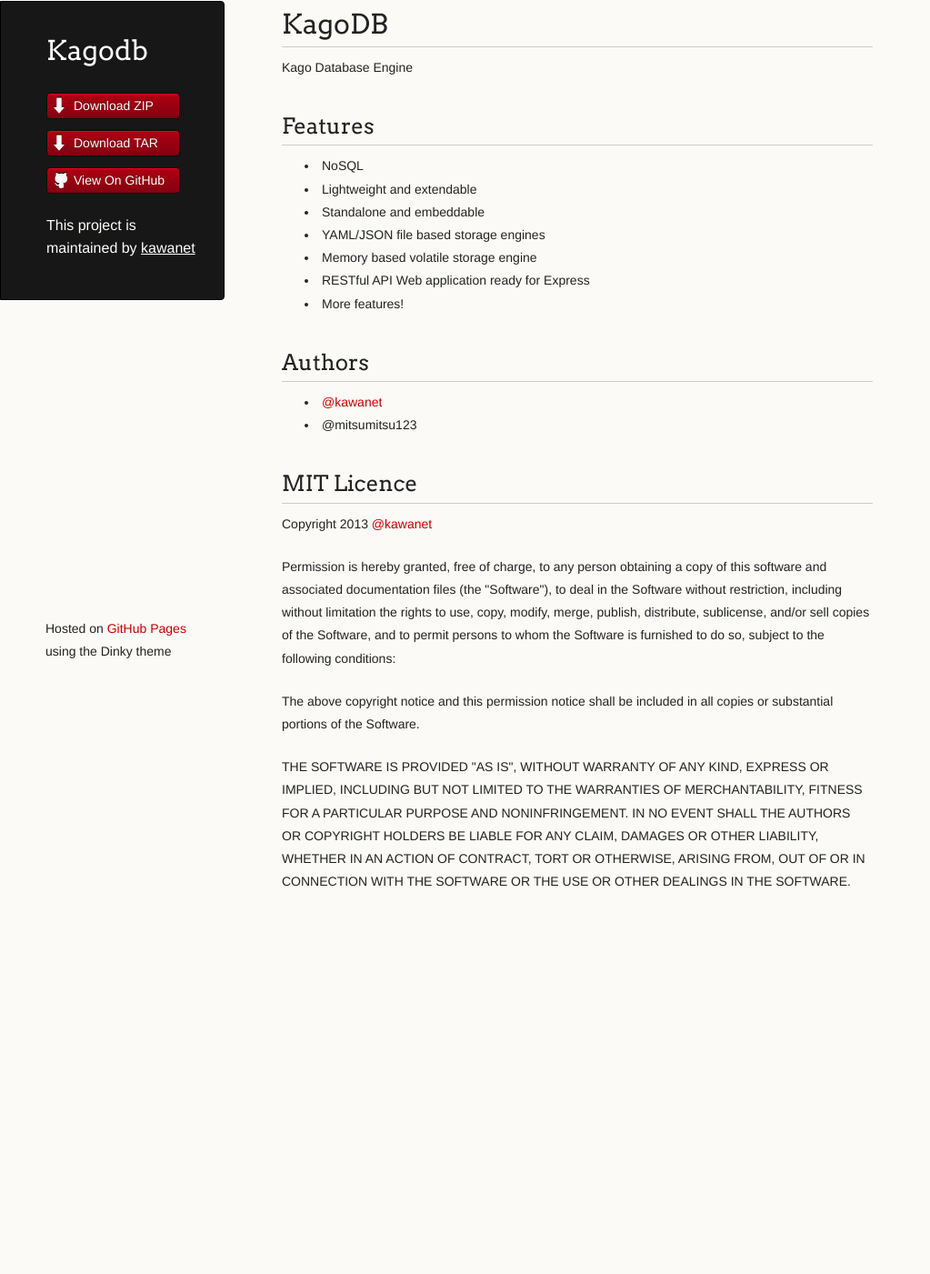
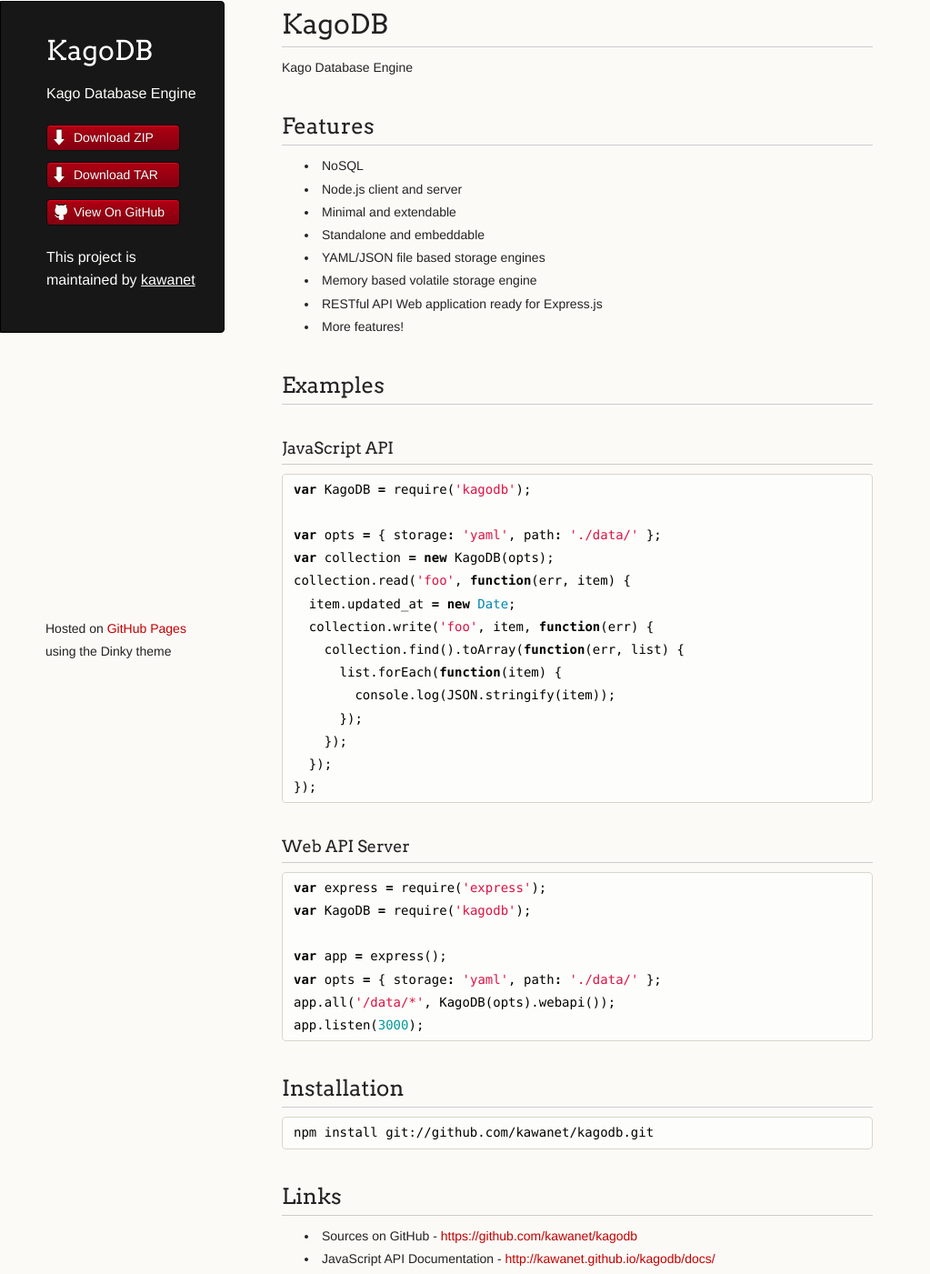
Before and after one commit to kawanet/kagodb, a plain HTML site: page index.html in a window 1280 px wide. Shown: the part 39-1440 px from the top of the page at 91% size, without its empty margins (0-1023 px from the left). Before the commit the page ends 1093 px from the top, so only its background shows below. Drawn offline with Linux system fonts and the light colour scheme.

```diff
--- a/index.html
+++ b/index.html
@@ -3,7 +3,7 @@
   <head>
     <meta charset="utf-8">
     <meta http-equiv="X-UA-Compatible" content="chrome=1">
-    <title>Kagodb by kawanet</title>
+    <title>KagoDB by kawanet</title>
 
     <link rel="stylesheet" href="stylesheets/styles.css">
     <link rel="stylesheet" href="stylesheets/pygment_trac.css">
@@ -16,8 +16,8 @@
   <body>
     <div class="wrapper">
       <header>
-        <h1 class="header">Kagodb</h1>
-        <p class="header"></p>
+        <h1 class="header">KagoDB</h1>
+        <p class="header">Kago Database Engine</p>
 
         <ul>
           <li class="download"><a class="buttons" href="https://github.com/kawanet/kagodb/zipball/master">Download ZIP</a></li>
@@ -40,12 +40,61 @@
 
 <ul>
 <li>NoSQL</li>
-<li>Lightweight and extendable</li>
+<li>Node.js client and server</li>
+<li>Minimal and extendable</li>
 <li>Standalone and embeddable</li>
 <li>YAML/JSON file based storage engines</li>
 <li>Memory based volatile storage engine</li>
-<li>RESTful API Web application ready for Express</li>
+<li>RESTful API Web application ready for Express.js</li>
 <li>More features!</li>
+</ul><h2>
+<a name="examples" class="anchor" href="#examples"><span class="octicon octicon-link"></span></a>Examples</h2>
+
+<h3>
+<a name="javascript-api" class="anchor" href="#javascript-api"><span class="octicon octicon-link"></span></a>JavaScript API</h3>
+
+<div class="highlight"><pre><span class="kd">var</span> <span class="nx">KagoDB</span> <span class="o">=</span> <span class="nx">require</span><span class="p">(</span><span class="s1">'kagodb'</span><span class="p">);</span>
+
+<span class="kd">var</span> <span class="nx">opts</span> <span class="o">=</span> <span class="p">{</span> <span class="nx">storage</span><span class="o">:</span> <span class="s1">'yaml'</span><span class="p">,</span> <span class="nx">path</span><span class="o">:</span> <span class="s1">'./data/'</span> <span class="p">};</span>
+<span class="kd">var</span> <span class="nx">collection</span> <span class="o">=</span> <span class="k">new</span> <span class="nx">KagoDB</span><span class="p">(</span><span class="nx">opts</span><span class="p">);</span>
+<span class="nx">collection</span><span class="p">.</span><span class="nx">read</span><span class="p">(</span><span class="s1">'foo'</span><span class="p">,</span> <span class="kd">function</span><span class="p">(</span><span class="nx">err</span><span class="p">,</span> <span class="nx">item</span><span class="p">)</span> <span class="p">{</span>
+  <span class="nx">item</span><span class="p">.</span><span class="nx">updated_at</span> <span class="o">=</span> <span class="k">new</span> <span class="nb">Date</span><span class="p">;</span>
+  <span class="nx">collection</span><span class="p">.</span><span class="nx">write</span><span class="p">(</span><span class="s1">'foo'</span><span class="p">,</span> <span class="nx">item</span><span class="p">,</span> <span class="kd">function</span><span class="p">(</span><span class="nx">err</span><span class="p">)</span> <span class="p">{</span>
+    <span class="nx">collection</span><span class="p">.</span><span class="nx">find</span><span class="p">().</span><span class="nx">toArray</span><span class="p">(</span><span class="kd">function</span><span class="p">(</span><span class="nx">err</span><span class="p">,</span> <span class="nx">list</span><span class="p">)</span> <span class="p">{</span>
+      <span class="nx">list</span><span class="p">.</span><span class="nx">forEach</span><span class="p">(</span><span class="kd">function</span><span class="p">(</span><span class="nx">item</span><span class="p">)</span> <span class="p">{</span>
+        <span class="nx">console</span><span class="p">.</span><span class="nx">log</span><span class="p">(</span><span class="nx">JSON</span><span class="p">.</span><span class="nx">stringify</span><span class="p">(</span><span class="nx">item</span><span class="p">));</span>
+      <span class="p">});</span>
+    <span class="p">});</span>
+  <span class="p">});</span>
+<span class="p">});</span>
+</pre></div>
+
+<h3>
+<a name="web-api-server" class="anchor" href="#web-api-server"><span class="octicon octicon-link"></span></a>Web API Server</h3>
+
+<div class="highlight"><pre><span class="kd">var</span> <span class="nx">express</span> <span class="o">=</span> <span class="nx">require</span><span class="p">(</span><span class="s1">'express'</span><span class="p">);</span>
+<span class="kd">var</span> <span class="nx">KagoDB</span> <span class="o">=</span> <span class="nx">require</span><span class="p">(</span><span class="s1">'kagodb'</span><span class="p">);</span>
+
+<span class="kd">var</span> <span class="nx">app</span> <span class="o">=</span> <span class="nx">express</span><span class="p">();</span>
+<span class="kd">var</span> <span class="nx">opts</span> <span class="o">=</span> <span class="p">{</span> <span class="nx">storage</span><span class="o">:</span> <span class="s1">'yaml'</span><span class="p">,</span> <span class="nx">path</span><span class="o">:</span> <span class="s1">'./data/'</span> <span class="p">};</span>
+<span class="nx">app</span><span class="p">.</span><span class="nx">all</span><span class="p">(</span><span class="s1">'/data/*'</span><span class="p">,</span> <span class="nx">KagoDB</span><span class="p">(</span><span class="nx">opts</span><span class="p">).</span><span class="nx">webapi</span><span class="p">());</span>
+<span class="nx">app</span><span class="p">.</span><span class="nx">listen</span><span class="p">(</span><span class="mi">3000</span><span class="p">);</span>
+</pre></div>
+
+<h2>
+<a name="installation" class="anchor" href="#installation"><span class="octicon octicon-link"></span></a>Installation</h2>
+
+<div class="highlight"><pre>npm install git://github.com/kawanet/kagodb.git
+</pre></div>
+
+<h2>
+<a name="links" class="anchor" href="#links"><span class="octicon octicon-link"></span></a>Links</h2>
+
+<ul>
+<li>Sources on GitHub - <a href="https://github.com/kawanet/kagodb">https://github.com/kawanet/kagodb</a>
+</li>
+<li>JavaScript API Documentation - <a href="http://kawanet.github.io/kagodb/docs/">http://kawanet.github.io/kagodb/docs/</a>
+</li>
 </ul><h2>
 <a name="authors" class="anchor" href="#authors"><span class="octicon octicon-link"></span></a>Authors</h2>
 
```
Also changed, not shown: params.json (+1 -1 lines).
